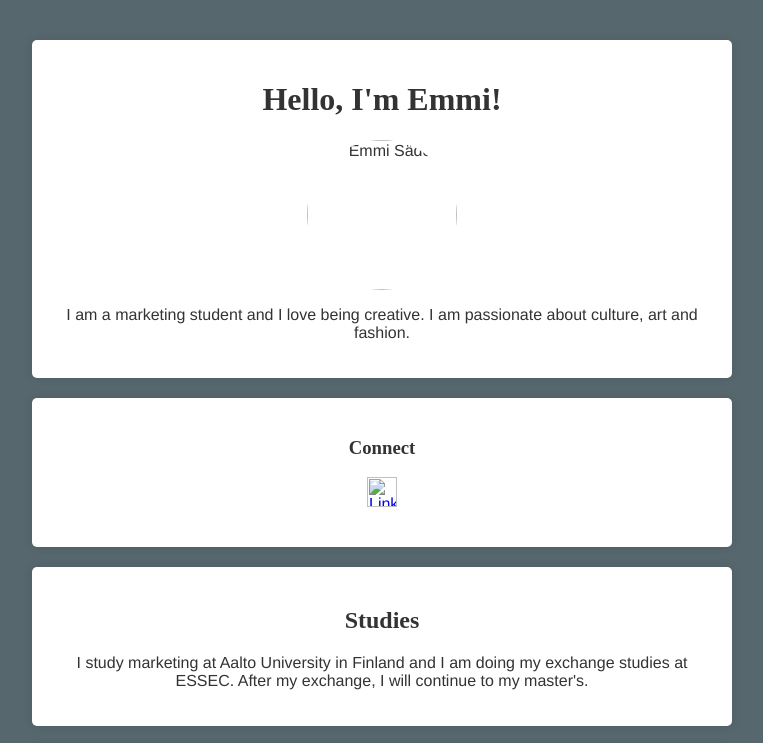
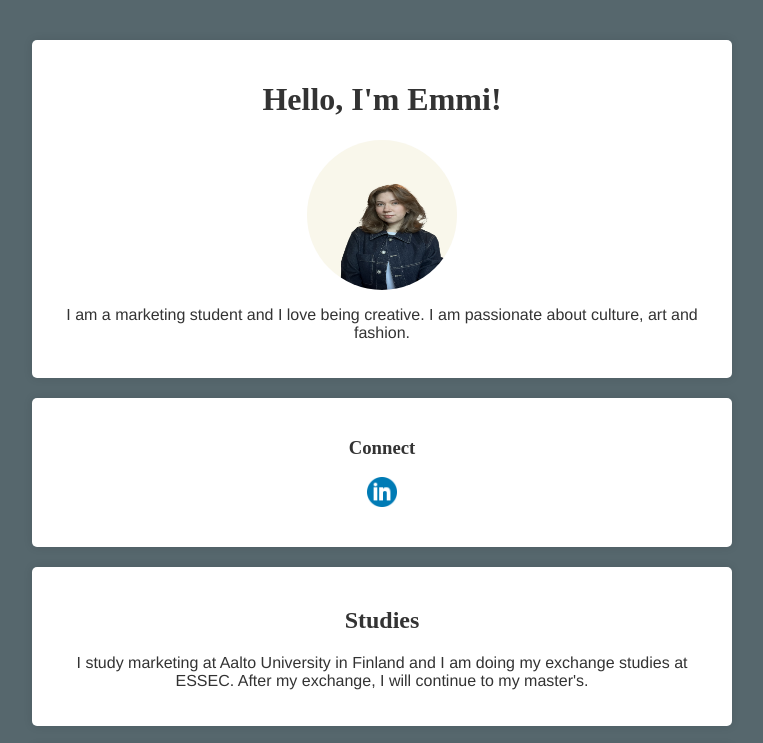
Before and after one commit to emmisade/my_profile, a plain HTML site: page index.html in a window 1280 px wide. Shown: the top 743 px of the page, without its empty margins (258-1021 px from the left). Drawn offline with Linux system fonts and the light colour scheme.

Commit message:
Updated index.html

```diff
--- a/index.html
+++ b/index.html
@@ -10,7 +10,7 @@
 	<div class="container">
 		<div class="card-white text-center">
 		<h1>Hello, I'm Emmi!</h1>
-		<img src="images/cv_picture.jpg" alt="Emmi Säde" class="img-circle" width="150">
+		<img src="cv_picture.jpg" alt="Emmi Säde" class="img-circle" width="150" height="150">
 		<p>
 			I am a marketing student and I love being creative. I am passionate about culture, art and fashion.
 		</p>
@@ -22,7 +22,7 @@
   <ul class="list-inline">
     <li>
       <a href="https://www.linkedin.com/in/emmi-s%C3%A4de-653715346/" target="_blank">
-        <img src="images/linkedin_logo.png" alt="LinkedIn" width="30">
+        <img src="linkedin_logo.png" alt="LinkedIn" width="30">
       </a>
     </li>
     <!-- Add more icons here if needed -->
```
